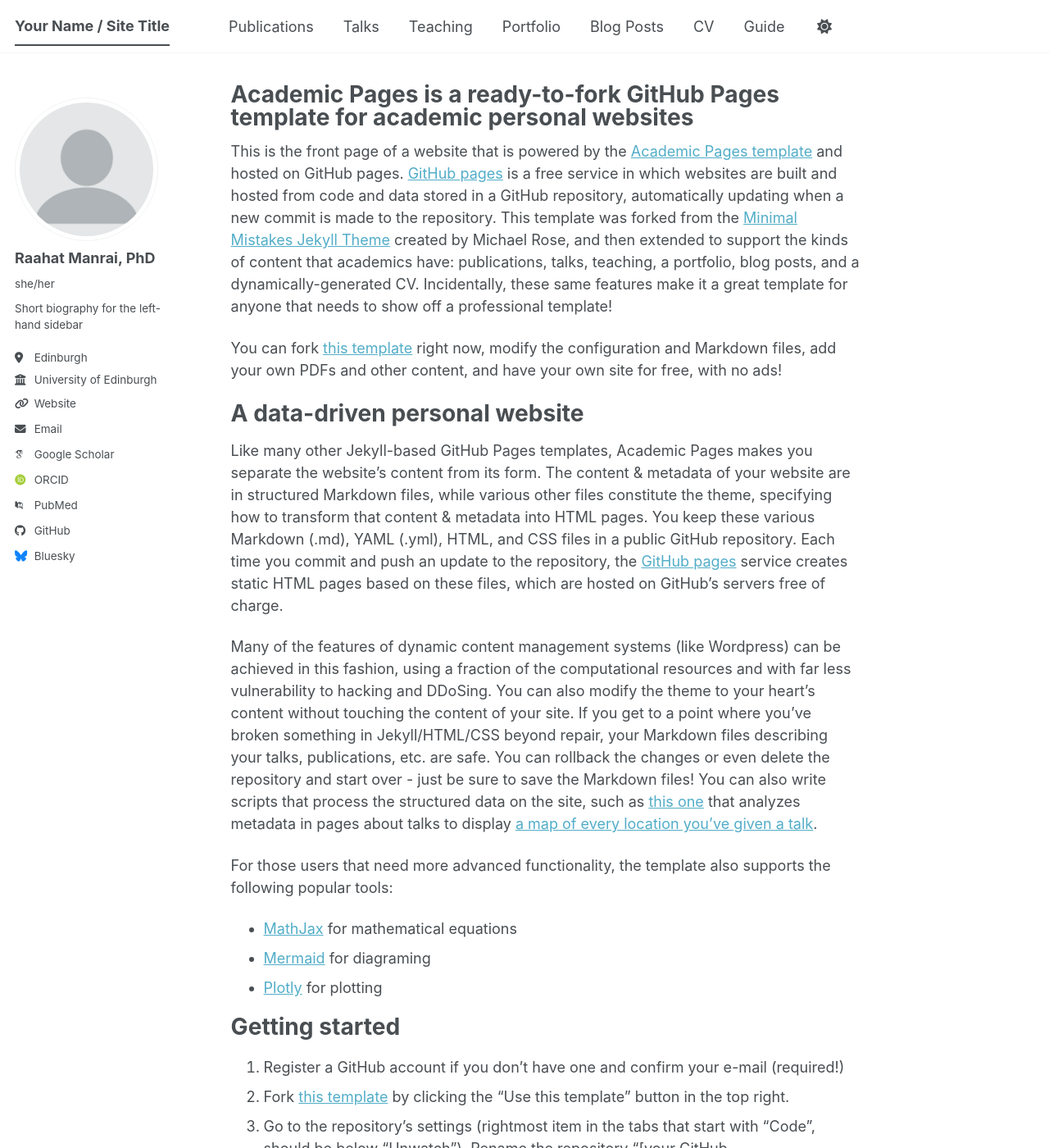
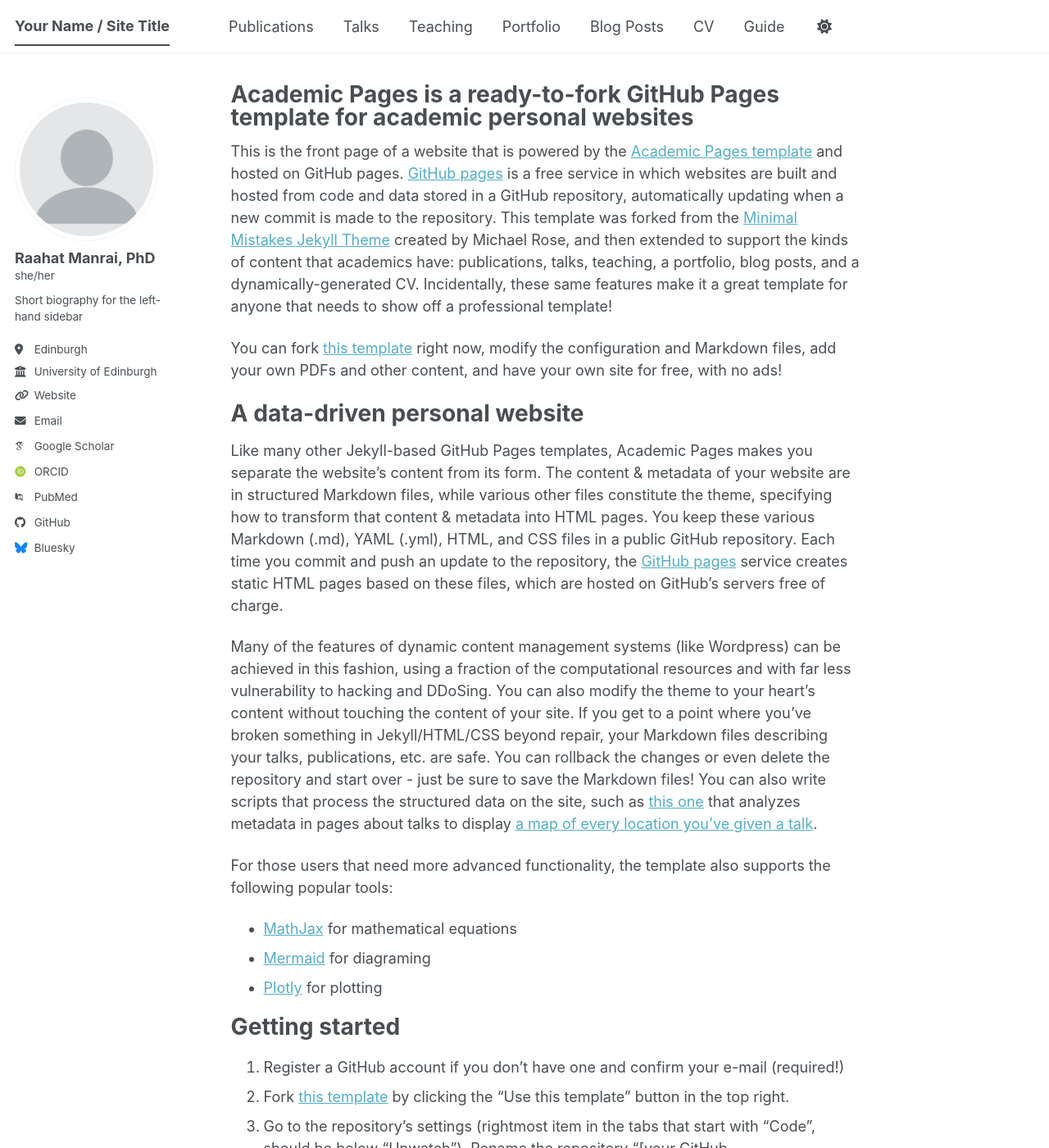
Before and after one commit to RaahatManrai/RaahatManrai.github.io, a Jekyll site: the page built from _pages/about.md, in a window 1280 px wide and 1400 px high. Shown: the whole window at 82% size. Built offline with Jekyll 4.4.1, drawn with Linux system fonts in a browser that asks for light colours; some web fonts are replaced; a script bundle is joined from its source files by our own code; library files that are not in the unit come from our copies.

Commit message:
changed margin between name and pronoun

```diff
--- a/_sass/layout/_sidebar.scss
+++ b/_sass/layout/_sidebar.scss
@@ -184,7 +184,7 @@
 
   @include breakpoint($large) {
     margin-top: 10px;
-    margin-bottom: 10px;
+    margin-bottom: 0;
   }
 }
 .sidebar .author__name {
@@ -203,7 +203,7 @@
   margin: 0;
 
   @include breakpoint($large) {
-    margin-top: 10px;
+    margin-top: 0;
     margin-bottom: 10px;
   }
 }
```
